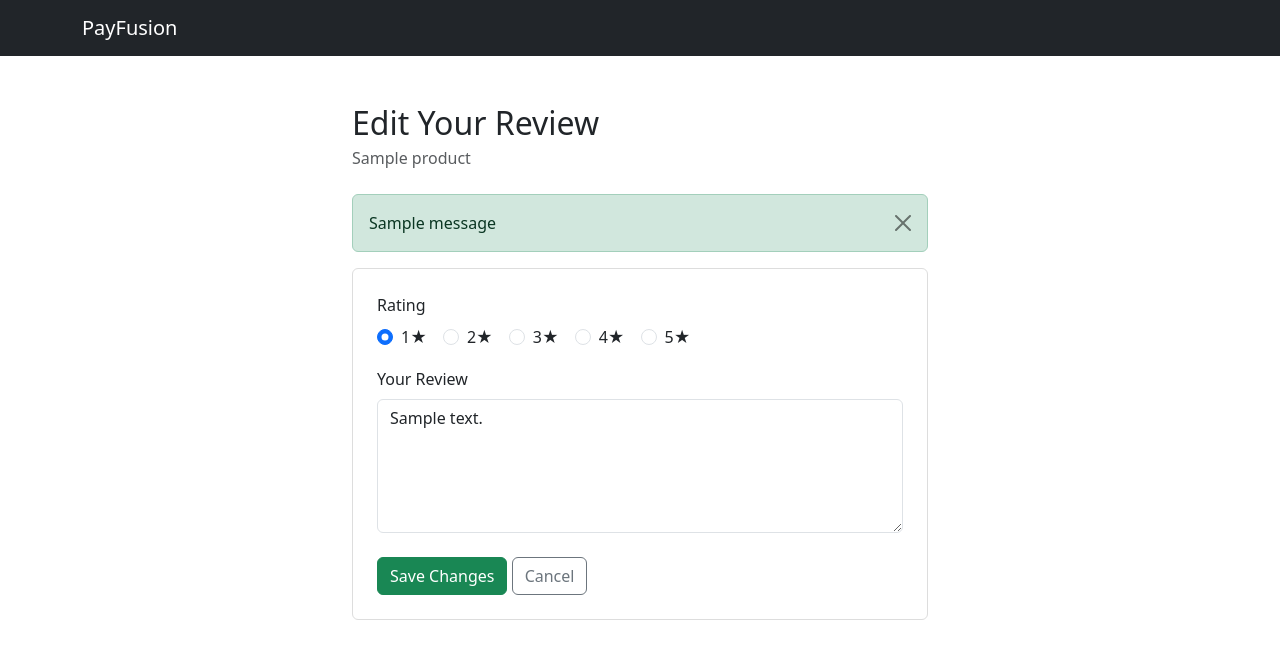
After one commit to Emmanuel-EO1/PayFusion, a Django app: page /products/review/1/edit/ in a window 1280 px wide. The commit adds this page. Shown: the top 659 px of the page. Run offline with Django 5.2, Linux system fonts and the light colour scheme; a user stored in the database is signed in; tables that the repository leaves empty hold one stand-in row (values such as "Sample post"); one stand-in notice (Sample message) is shown.

Commit message:
feat: Phase 11 Step 2 — product reviews, vendor responses, review moderation

```diff
--- a/products/models.py
+++ b/products/models.py
@@ -312,3 +312,67 @@ class VariantAttribute(models.Model):
 
     def __str__(self):
         return f'{self.name}: {self.value}'
+
+
+class Review(models.Model):
+
+    RATING_CHOICES = [(i, str(i)) for i in range(1, 6)]
+
+    product = models.ForeignKey(
+        Product,
+        on_delete=models.CASCADE,
+        related_name='reviews'
+    )
+    user = models.ForeignKey(
+        'users.User',
+        on_delete=models.CASCADE,
+        related_name='reviews'
+    )
+    # The delivered order that proves the purchase
+    order = models.ForeignKey(
+        'orders.Order',
+        on_delete=models.PROTECT,
+        related_name='reviews'
+    )
+
+    rating = models.PositiveSmallIntegerField(choices=RATING_CHOICES)
+    body = models.TextField()
+    is_hidden = models.BooleanField(default=False)
+
+    created_at = models.DateTimeField(auto_now_add=True)
+    updated_at = models.DateTimeField(auto_now=True)
+
+    class Meta:
+        ordering = ['-created_at']
+        constraints = [
+            models.UniqueConstraint(
+                fields=['product', 'user'],
+                name='unique_review_per_user_per_product'
+            )
+        ]
+        indexes = [
+            models.Index(fields=['product', 'is_hidden'], name='review_product_idx'),
+            models.Index(fields=['user'], name='review_user_idx'),
+        ]
+
+    def __str__(self):
+        return f'{self.user.email} — {self.product.name} ({self.rating}★)'
+
+
+class ReviewResponse(models.Model):
+
+    review = models.OneToOneField(
+        Review,
+        on_delete=models.CASCADE,
+        related_name='response'
+    )
+    vendor_business = models.ForeignKey(
+        Business,
+        on_delete=models.CASCADE,
+        related_name='review_responses'
+    )
+    body = models.TextField()
+    created_at = models.DateTimeField(auto_now_add=True)
+
+    def __str__(self):
+        return f'Response to review #{self.review.id}'
--- /dev/null
+++ b/products/templates/products/edit_review.html
@@ -0,0 +1,54 @@
+{% extends 'base.html' %}
+{% block title %}Edit Review — {{ review.product.name }}{% endblock %}
+
+{% block content %}
+<div class="container mt-5" style="max-width:600px;">
+
+    <h2 class="mb-1">Edit Your Review</h2>
+    <p class="text-muted mb-4">{{ review.product.name }}</p>
+
+    {% if messages %}
+        {% for message in messages %}
+            <div class="alert alert-{% if message.tags == 'error' %}danger{% else %}success{% endif %} alert-dismissible">
+                {{ message }}
+                <button type="button" class="btn-close" data-bs-dismiss="alert"></button>
+            </div>
+        {% endfor %}
+    {% endif %}
+
+    <div class="card" style="border:1px solid #ddd;">
+        <div class="card-body p-4">
+            <form method="post">
+                {% csrf_token %}
+
+                <div class="mb-3">
+                    <label class="form-label">Rating</label>
+                    <div class="d-flex gap-3">
+                        {% for i in "12345" %}
+                        <div class="form-check">
+                            <input type="radio" name="rating" value="{{ i }}"
+                                   class="form-check-input" id="star{{ i }}"
+                                   {% if review.rating == i|add:0 %}checked{% endif %}>
+                            <label class="form-check-label" for="star{{ i }}">
+                                {{ i }}★
+                            </label>
+                        </div>
+                        {% endfor %}
+                    </div>
+                </div>
+
+                <div class="mb-4">
+                    <label class="form-label">Your Review</label>
+                    <textarea name="body" class="form-control" rows="5"
+                              minlength="10" required>{{ review.body }}</textarea>
+                </div>
+
+                <button type="submit" class="btn btn-success">Save Changes</button>
+                <a href="{% url 'products:product_detail' review.product.id %}"
+                   class="btn btn-outline-secondary">Cancel</a>
+            </form>
+        </div>
+    </div>
+
+</div>
+{% endblock %}
--- a/products/urls.py
+++ b/products/urls.py
@@ -17,6 +17,10 @@ urlpatterns = [
     path('storefront/<int:business_id>/', views.storefront_settings, name='storefront_settings'),
     path('generate-description/<int:business_id>/', views.generate_description, name='generate_description'),
     path('create/<int:business_id>/', views.create_product, name='create_product'),
+    path('review/<int:product_id>/submit/', views.submit_review, name='submit_review'),
+    path('review/<int:review_id>/edit/', views.edit_review, name='edit_review'),
+    path('review/<int:review_id>/respond/', views.submit_response, name='submit_response'),
+    path('review/<int:review_id>/hide/', views.hide_review, name='hide_review'),
 
     path('<int:id>/', views.product_detail, name='product_detail'),
 ]
--- a/products/views.py
+++ b/products/views.py
@@ -20,8 +20,16 @@ def product_list(request):
 
 
 def product_detail(request, id):
+    from products.models import Review
     product = get_object_or_404(Product, id=id)
-    return render(request, 'products/product_detail.html', {'product': product})
+    user_has_reviewed = (
+        request.user.is_authenticated and
+        Review.objects.filter(user=request.user, product=product).exists()
+    )
+    return render(request, 'products/product_detail.html', {
+        'product': product,
+        'user_has_reviewed': user_has_reviewed,
+    })
 
 
 @login_required
@@ -835,3 +843,138 @@ def generate_description(request, business_id):
         'draft': draft,
         'from_ai': True,
     })
+
+# ============================================================
+# REVIEWS (Phase 11 Step 2)
+# ============================================================
+
+def _user_can_review(user, product):
+    from orders.models import OrderItem
+    item = OrderItem.objects.filter(
+        product=product,
+        order__user=user,
+        order__status='paid',
+        order__delivery__status='delivered',
+    ).select_related('order').first()
+    return item.order if item else None
+
+
+@login_required
+def submit_review(request, product_id):
+    from products.models import Review
+    product = get_object_or_404(Product, id=product_id, is_active=True)
+
+    existing = Review.objects.filter(user=request.user, product=product).first()
+    if existing:
+        messages.info(request, 'You have already reviewed this product.')
+        return redirect('products:product_detail', id=product_id)
+
+    delivered_order = _user_can_review(request.user, product)
+    if not delivered_order:
+        messages.error(request, 'You can only review products you have purchased and received.')
+        return redirect('products:product_detail', id=product_id)
+
+    if request.method == 'GET':
+        return render(request, 'products/submit_review.html', {'product': product})
+
+    rating = request.POST.get('rating', '').strip()
+    body = request.POST.get('body', '').strip()
+
+    errors = []
+    if not rating or not rating.isdigit() or int(rating) not in range(1, 6):
+        errors.append('Please select a rating between 1 and 5.')
+    if not body:
+        errors.append('Please write a review.')
+    if len(body) < 10:
+        errors.append('Review must be at least 10 characters.')
+
+    if errors:
+        for error in errors:
+            messages.error(request, error)
+        return render(request, 'products/submit_review.html', {'product': product})
+
+    Review.objects.create(
+        product=product,
+        user=request.user,
+        order=delivered_order,
+        rating=int(rating),
+        body=body,
+    )
+
+    messages.success(request, 'Your review has been submitted.')
+    return redirect('products:product_detail', id=product_id)
+
+
+@login_required
+def edit_review(request, review_id):
+    from products.models import Review
+    review = get_object_or_404(Review, id=review_id, user=request.user)
+
+    if request.method == 'GET':
+        return render(request, 'products/edit_review.html', {'review': review})
+
+    rating = request.POST.get('rating', '').strip()
+    body = request.POST.get('body', '').strip()
+
+    errors = []
+    if not rating or not rating.isdigit() or int(rating) not in range(1, 6):
+        errors.append('Please select a rating between 1 and 5.')
+    if not body or len(body) < 10:
+        errors.append('Review must be at least 10 characters.')
+
+    if errors:
+        for error in errors:
+            messages.error(request, error)
+        return render(request, 'products/edit_review.html', {'review': review})
+
+    review.rating = int(rating)
+    review.body = body
+    review.save(update_fields=['rating', 'body', 'updated_at'])
+
+    messages.success(request, 'Review updated.')
+    return redirect('products:product_detail', id=review.product.id)
+
+
+@require_POST
+@login_required
+def submit_response(request, review_id):
+    from products.models import Review, ReviewResponse
+    review = get_object_or_404(
+        Review,
+        id=review_id,
+        product__business__owner=request.user,
+    )
+
+    body = request.POST.get('body', '').strip()
+    if not body:
+        messages.error(request, 'Response cannot be empty.')
+        return redirect('products:product_detail', id=review.product.id)
+
+    ReviewResponse.objects.update_or_create(
+        review=review,
+        defaults={
+            'vendor_business': review.product.business,
+            'body': body,
+        }
+    )
+
+    messages.success(request, 'Response posted.')
+    return redirect('products:product_detail', id=review.product.id)
+
+
+@require_POST
+@login_required
+def hide_review(request, review_id):
+    from products.models import Review
+
+    if not request.user.is_staff:
+        messages.error(request, 'Permission denied.')
+        return redirect('core:home')
+
+    review = get_object_or_404(Review, id=review_id)
+    review.is_hidden = not review.is_hidden
+    review.save(update_fields=['is_hidden'])
+
+    status = 'hidden' if review.is_hidden else 'visible'
+    messages.success(request, f'Review marked as {status}.')
+    return redirect('products:product_detail', id=review.product.id)
```
Also changed, not shown: products/admin.py (+24 -1 lines), products/templates/products/product_detail.html (+59 -0 lines), products/templates/products/submit_review.html (added, +54 -0 lines), products/migrations/0007_review_reviewresponse_review_review_product_idx_and_more.py (added).
